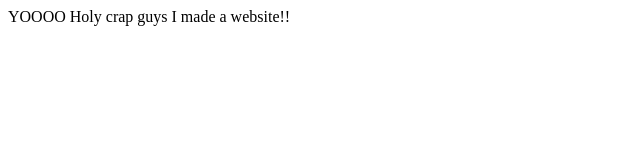
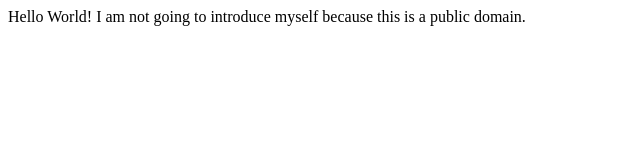
Before and after one commit to Nocrantus/WebRepo, a plain HTML site: page HelloWorld.html in a window 1280 px wide. Shown: the whole page, without its empty margins (0-640 px from the left). Drawn offline with Linux system fonts and the light colour scheme.

Commit message:
Update and rename index.html to HelloWorld.html

```diff
--- a/index.html
+++ b/HelloWorld.html
@@ -17,6 +17,6 @@
 
 <body>
   <!-- your content here... -->
- YOOOO Holy crap guys I made a website!!
+  Hello World! I am not going to introduce myself because this is a public domain.
 </body>
 </html>
```
